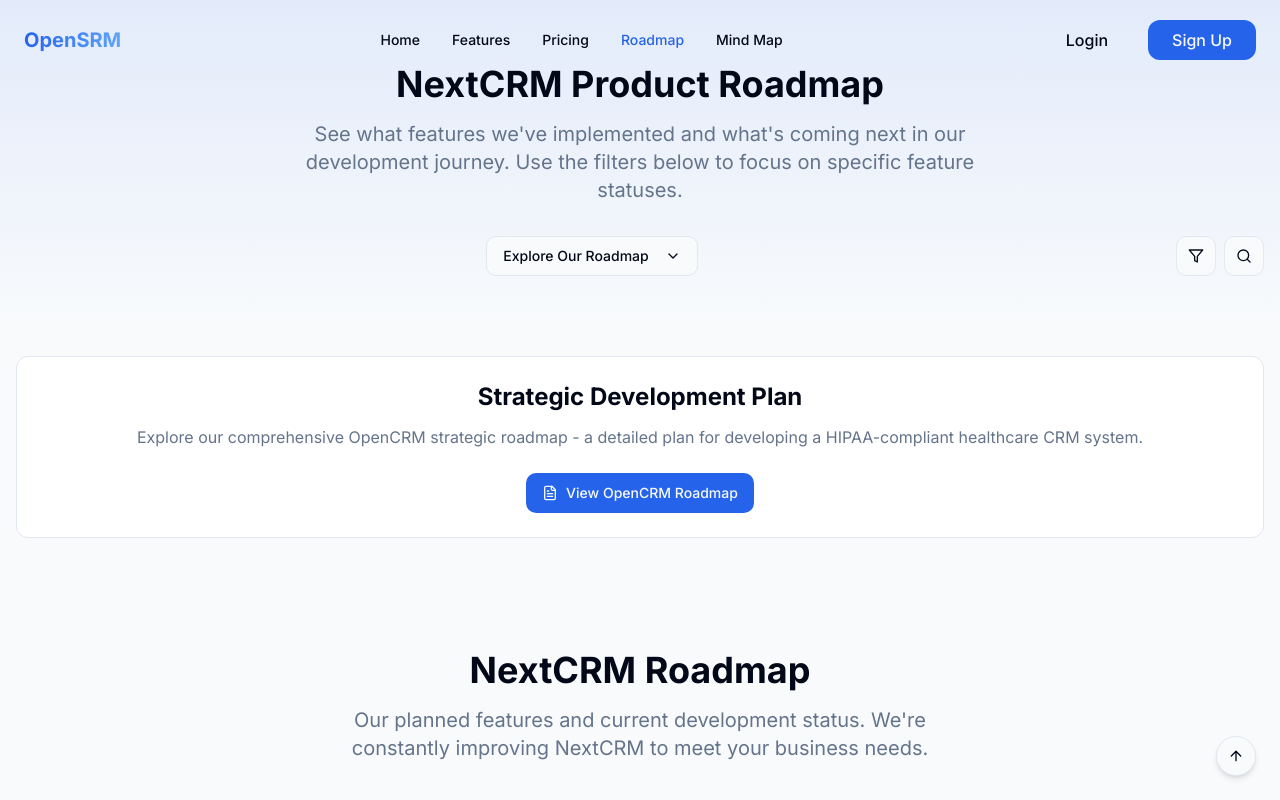
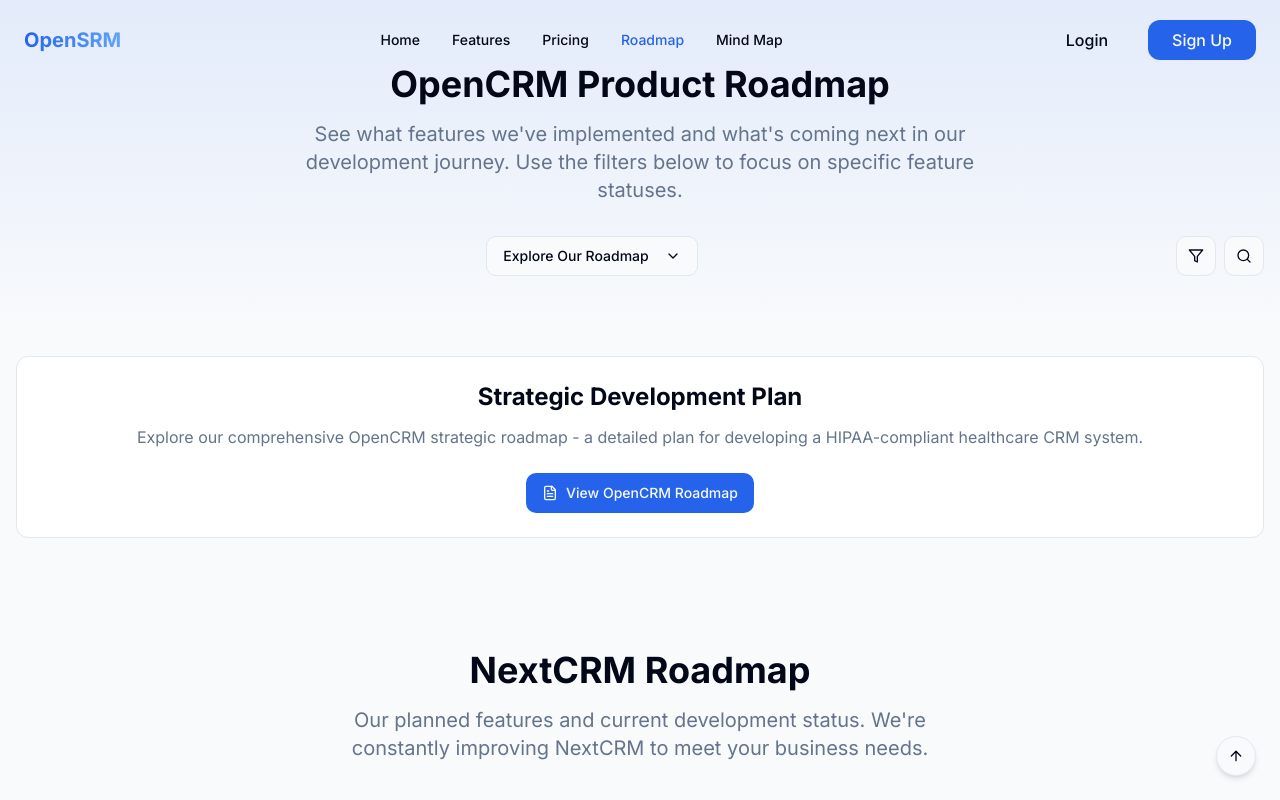
Before and after one commit to markbaileyz/opencrm, a React (Vite) app: page /roadmap in a window 1280 px wide. Shown: the top 800 px of the page. Built offline with nearby package versions, Linux system fonts and the light colour scheme.

Commit message:
Rename NextCRM to OpenCRM
Replaces all instances of "NextCRM" with "OpenCRM" in the codebase.

```diff
--- a/src/components/CTASection.tsx
+++ b/src/components/CTASection.tsx
@@ -16,7 +16,7 @@ const CTASection = () => {
               Ready to transform your business?
             </h2>
             <p className="text-lg mb-8 animate-fade-up delay-100">
-              Join thousands of businesses who trust NextCRM to streamline their customer relationships.
+              Join thousands of businesses who trust OpenCRM to streamline their customer relationships.
             </p>
             <div className="flex flex-col sm:flex-row gap-4 justify-center animate-fade-up delay-200">
               <Link to="/login">
--- a/src/components/Hero.tsx
+++ b/src/components/Hero.tsx
@@ -50,7 +50,7 @@ const Hero = () => {
               Your complete CRM solution
             </h1>
             <p className="text-lg text-muted-foreground max-w-lg">
-              NextCRM makes it easy to connect with customers and provide the best service possible, all in one intuitive platform.
+              OpenCRM makes it easy to connect with customers and provide the best service possible, all in one intuitive platform.
             </p>
             <div className="flex flex-wrap gap-4 pt-2">
               <Link to="/login">
--- a/src/pages/Login.tsx
+++ b/src/pages/Login.tsx
@@ -9,7 +9,7 @@ const Login = () => {
       <div className="mb-8 text-center">
         <Link to="/" className="inline-block">
           <span className="text-2xl font-bold bg-clip-text text-transparent bg-gradient-to-r from-primary to-blue-400">
-            NextCRM
+            OpenCRM
           </span>
         </Link>
       </div>
--- a/src/pages/Roadmap.tsx
+++ b/src/pages/Roadmap.tsx
@@ -1,4 +1,3 @@
-
 import React, { useState } from "react";
 import Navbar from "@/components/Navbar";
 import Footer from "@/components/Footer";
@@ -19,12 +18,10 @@ const Roadmap = () => {
   const [activeSort, setActiveSort] = useState<SortType>("popular");
   const [selectedCategory, setSelectedCategory] = useState<string | null>(null);
 
-  // Function to handle smooth scrolling to features list
   const scrollToFeatures = () => {
     document.getElementById('features-list')?.scrollIntoView({ behavior: 'smooth' });
   };
 
-  // Function to scroll back to top
   const scrollToTop = () => {
     window.scrollTo({ top: 0, behavior: 'smooth' });
   };
@@ -36,7 +33,7 @@ const Roadmap = () => {
       <main className="flex-1">
         <div className="bg-gradient-to-b from-primary/10 to-background pt-16 pb-12 mb-8">
           <div className="container mx-auto px-4 text-center">
-            <h1 className="text-4xl font-bold mb-4">NextCRM Product Roadmap</h1>
+            <h1 className="text-4xl font-bold mb-4">OpenCRM Product Roadmap</h1>
             <p className="text-xl text-muted-foreground max-w-2xl mx-auto mb-8">
               See what features we've implemented and what's coming next in our development journey.
               Use the filters below to focus on specific feature statuses.
```
